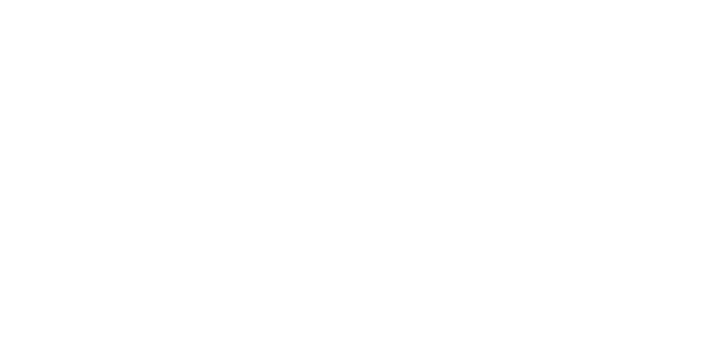
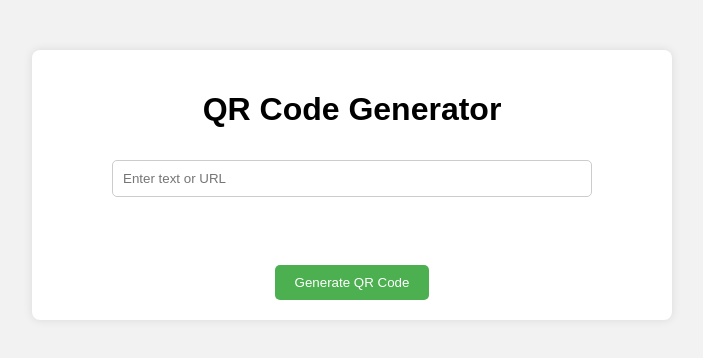
Before and after one commit to areebaqamar021/html-css-js, a plain HTML site: page qrCode-generator/index.html in a window 1280 px wide. Shown: the whole page, without its empty margins (288-991 px from the left). Drawn offline with Linux system fonts and the light colour scheme.

Commit message:
html css done

```diff
--- a/qrCode-generator/index.html
+++ b/qrCode-generator/index.html
@@ -1,12 +1,25 @@
 <!DOCTYPE html>
 <html lang="en">
+
 <head>
     <meta charset="UTF-8">
     <meta name="viewport" content="width=device-width, initial-scale=1.0">
-    <title>Document</title>
     <link rel="stylesheet" href="style.css">
+    <title>QR Code Generator App</title>
 </head>
+
 <body>
+    <div class="container">
+        <h1>QR Code Generator</h1>
+        <form id="qr-form">
+            <input type="text" id="qr-text" placeholder="Enter text or URL">
+            <div id="imgBox">
+                <img src="" id="qrImage">
+            </div>
+            <button type="submit">Generate QR Code</button>
+        </form>
+    </div>
+    <script src="script.js"></script>
+</body>
 
-</body>
 </html>
--- a/qrCode-generator/script.js
+++ b/qrCode-generator/script.js
@@ -0,0 +1,7 @@
+let qrText = document.getElementById('imgBox');
+let imgBox = document.getElementById('imgBox');
+let qrImage = document.getElementById('qrImage');
+
+function  generateQR() {
+    qrImage.src = ' https://api.qrserver.com/v1/create-qr-code/?size=150x150&data=' + qrText.value;
+}
--- a/qrCode-generator/style.css
+++ b/qrCode-generator/style.css
@@ -0,0 +1,44 @@
+body {
+    font-family: Arial, sans-serif;
+    margin: 0;
+    padding: 0;
+    background-color: #f2f2f2;
+}
+.container {
+    max-width: 600px;
+    margin: 50px auto;
+    background-color: #fff;
+    padding: 20px;
+    border-radius: 8px;
+    box-shadow: 0px 0px 10px rgba(0, 0, 0, 0.1);
+}
+h1 {
+    text-align: center;
+}
+form {
+    text-align: center;
+}
+input[type="text"] {
+    width: 80%;
+    padding: 10px;
+    margin: 10px auto;
+    border-radius: 5px;
+    border: 1px solid #ccc;
+    box-sizing: border-box;
+}
+button[type="submit"] {
+    padding: 10px 20px;
+    background-color: #4CAF50;
+    color: white;
+    border: none;
+    border-radius: 5px;
+    cursor: pointer;
+}
+button[type="submit"]:hover {
+    background-color: #45a049;
+}
+#imgBox {
+    display: block;
+    margin: 20px auto;
+    text-align: center;
+}
```
